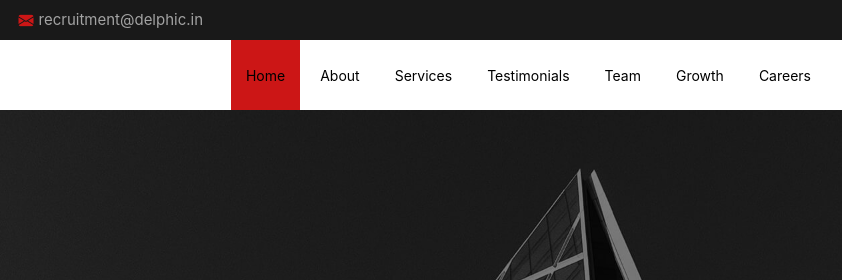
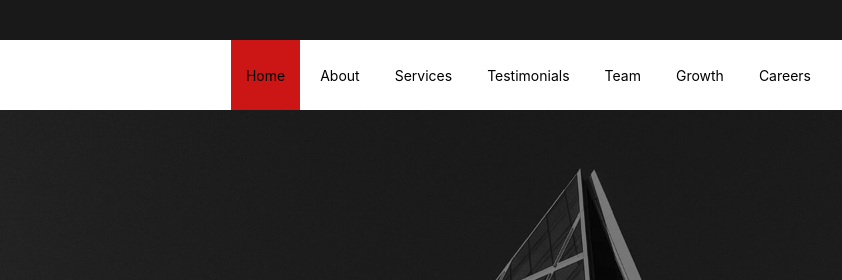
Before and after one commit to Delphic-Services/delphic-south-east-website, a plain HTML site: page index.html in a window 1280 px wide. Shown: the top 280 px of the page, 266-1108 px from the left. Drawn offline with nearby package versions, Linux system fonts and the light colour scheme; files whose address does not match are found by name.

Commit message:
removed recruitment team mail and chat app

```diff
--- a/index.html
+++ b/index.html
@@ -102,7 +102,7 @@
     <div class="container d-flex justify-content-center justify-content-md-between">
       <div class="contact-info d-flex align-items-center">
         <i class="bi bi-envelope-fill"></i><a href="mailto:operations@delphic.in">operations@delphic.in</a> &nbsp;&nbsp;&nbsp;&nbsp;&nbsp;
-        <i class="bi bi-envelope-fill"></i><a href="mailto:recruitment@delphic.in">recruitment@delphic.in</a>
+        <!--<i class="bi bi-envelope-fill"></i><a href="mailto:recruitment@delphic.in">recruitment@delphic.in</a> -->
         <!--<i class="bi bi-phone-fill phone-icon"></i> +1 5589 55488 55-->
       </div>
       <div class="social-links d-none d-md-block">
@@ -1540,6 +1540,7 @@
             </div>
           </div>
 
+          <!--
           <div class="col-lg-3 col-md-6">
             <div class="info-box  mb-4">
               <i class="bx bx-envelope"></i>
@@ -1547,6 +1548,7 @@
               <p>recruitment@delphic.in</p>
             </div>
           </div>
+          -->
 
 
         </div>
@@ -1591,7 +1593,7 @@
 
   </main><!-- End #main -->
 
-<!--Start of Tawk.to Script-->
+<!--Start of Tawk.to Script
 <script type="text/javascript">
   var Tawk_API=Tawk_API||{}, Tawk_LoadStart=new Date();
   (function(){
@@ -1603,7 +1605,7 @@
   s0.parentNode.insertBefore(s1,s0);
   })();
   </script>
-  <!--End of Tawk.to Script-->
+ End of Tawk.to Script-->
 
 
   <!-- ======= Footer ======= -->
```
